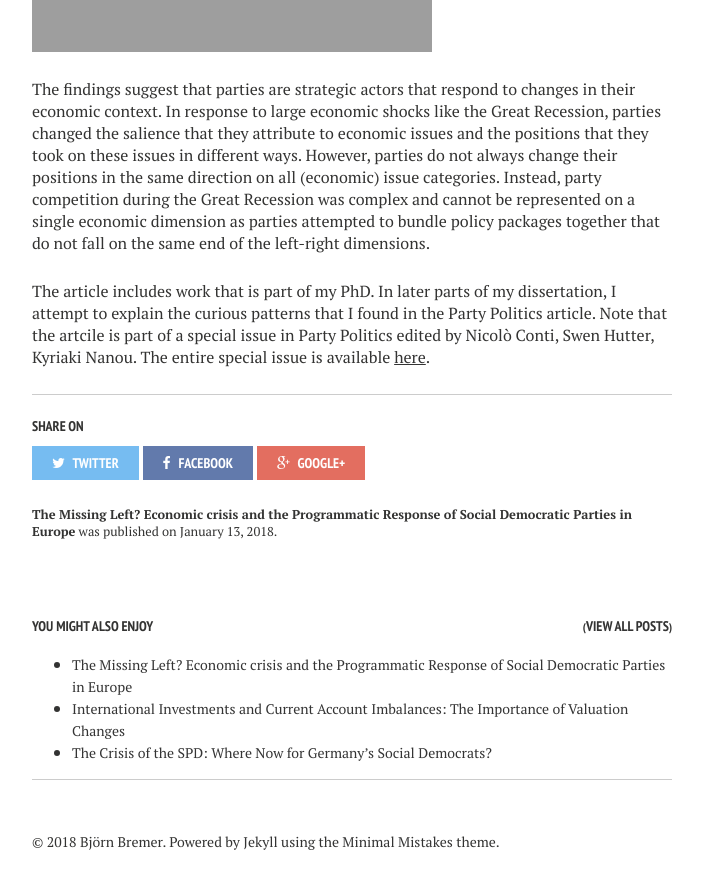
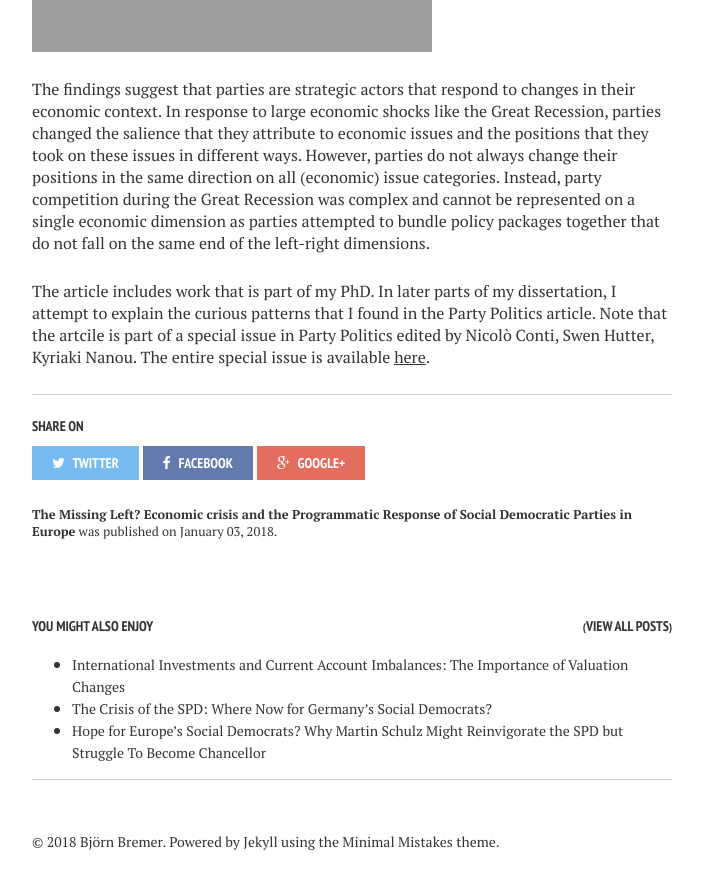
Before and after one commit to bjoernbremer/bjoernbremer.github.io, a Jekyll site: the page built from _posts/2018-01-03-missing-left.md, in a window 1280 px wide and 900 px high, scrolled down 1070 px. Shown: the top 889 px of the window, without its empty margins (288-991 px from the left). Built offline with Jekyll 4.4.1, drawn with Linux system fonts in a browser that asks for light colours; nearby versions of some CDN libraries; some of the changed lines change nothing that is shown.

Commit message:
update website

```diff
--- a/_posts/2018-01-03-missing-left.md
+++ b/_posts/2018-01-03-missing-left.md
@@ -12,7 +12,7 @@
 
 My article shows that social democratic parties shifted their positions towards the left during the crisis but that their positions diverged with respect to different issue categories. Although they defended the welfare state and opposed economic liberalism after the 2008 financial crisis, many parties also supported the reduction of government deficits and debt. Joining the chorus of austerity that became the dominant tune during the Euro crisis, social democratic parties adopted positions with regard to different economic issues categories, which do not neatly align on a single left-right dimension of conflict. This created tensions within the platforms of social democratic parties, which are a sign of the deep identity crisis that these parties faced in the wake of the economic crisis and that many of them have failed to resolve until this day.
 
-![Figure 1: Average positions of social democratic parties on different economic issues by election type]({{ site.url }}/documents/images/missing_left/ml_lr_change_average.pdf)
+![Figure 1: Average positions of social democratic parties on different economic issues by election type]({{ site.url }}/documents/images/missing_left/ml_lr_change_average.png)
 
 The findings suggest that parties are strategic actors that respond to changes in their economic context. In response to large economic shocks like the Great Recession, parties changed the salience that they attribute to economic issues and the positions that they took on these issues in different ways. However, parties do not always change their positions in the same direction on all (economic) issue categories. Instead, party competition during the Great Recession was complex and cannot be represented on a single economic dimension as parties attempted to bundle policy packages together that do not fall on the same end of the left-right dimensions.
 
--- a/_posts/2018-01-13-missing-left.md
+++ /dev/null
@@ -1,19 +0,0 @@
----
-layout: post
-title: "The Missing Left? Economic crisis and the Programmatic Response of Social Democratic Parties in Europe"
-excerpt: ""
-tags: [economic issues, elections, party change/adaptation, political parties, Western Europe]
-comments: true
----
-
-My article "The Missing Left? Economic crisis and the Programmatic Response of Social Democratic Parties in Europe" was just published by Party Politics. The article is available [here](http://journals.sagepub.com/doi/full/10.1177/1354068817740745).
-
-In the article, I analyse the response of social democratic parties to the Great Recession that began in 2008 with the collapse of the Lehman Brothers. This economic crisis has also led to a crisis of social democratic parties, which struggled to respond to the Great Recession. Although the long-term consequences of the crisis are still unknown, social democratic parties have dramatically lost support across Europe and been thrown into a deep identity crisis. To understand how the economic crisis has contributed to this political crisis in the short- and medium-term, the article empirically examines whether and to what extent social democratic parties changed their positions in response to the Great Recession. To this end, the article uses a novel dataset based on media analysis in eleven countries, allowing a comparison of the salience that parties attribute to different issues and the positions that they adopt with regards to these issues during electoral campaigns before and after 2008.
-
-My article shows that social democratic parties shifted their positions towards the left during the crisis but that their positions diverged with respect to different issue categories. Although they defended the welfare state and opposed economic liberalism after the 2008 financial crisis, many parties also supported the reduction of government deficits and debt. Joining the chorus of austerity that became the dominant tune during the Euro crisis, social democratic parties adopted positions with regard to different economic issues categories, which do not neatly align on a single left-right dimension of conflict. This created tensions within the platforms of social democratic parties, which are a sign of the deep identity crisis that these parties faced in the wake of the economic crisis and that many of them have failed to resolve until this day.
-
-![Figure 1: Average positions of social democratic parties on different economic issues by election type]({{ site.url }}/documents/images/missing_left/ml_lr_change_average.png)
-
-The findings suggest that parties are strategic actors that respond to changes in their economic context. In response to large economic shocks like the Great Recession, parties changed the salience that they attribute to economic issues and the positions that they took on these issues in different ways. However, parties do not always change their positions in the same direction on all (economic) issue categories. Instead, party competition during the Great Recession was complex and cannot be represented on a single economic dimension as parties attempted to bundle policy packages together that do not fall on the same end of the left-right dimensions.
-
-The article includes work that is part of my PhD. In later parts of my dissertation, I attempt to explain the curious patterns that I found in the Party Politics article. Note that the artcile is part of a special issue in Party Politics edited by Nicolò Conti, Swen Hutter, Kyriaki Nanou. The entire special issue is available [here](http://journals.sagepub.com/toc/ppqa/24/1).
```
